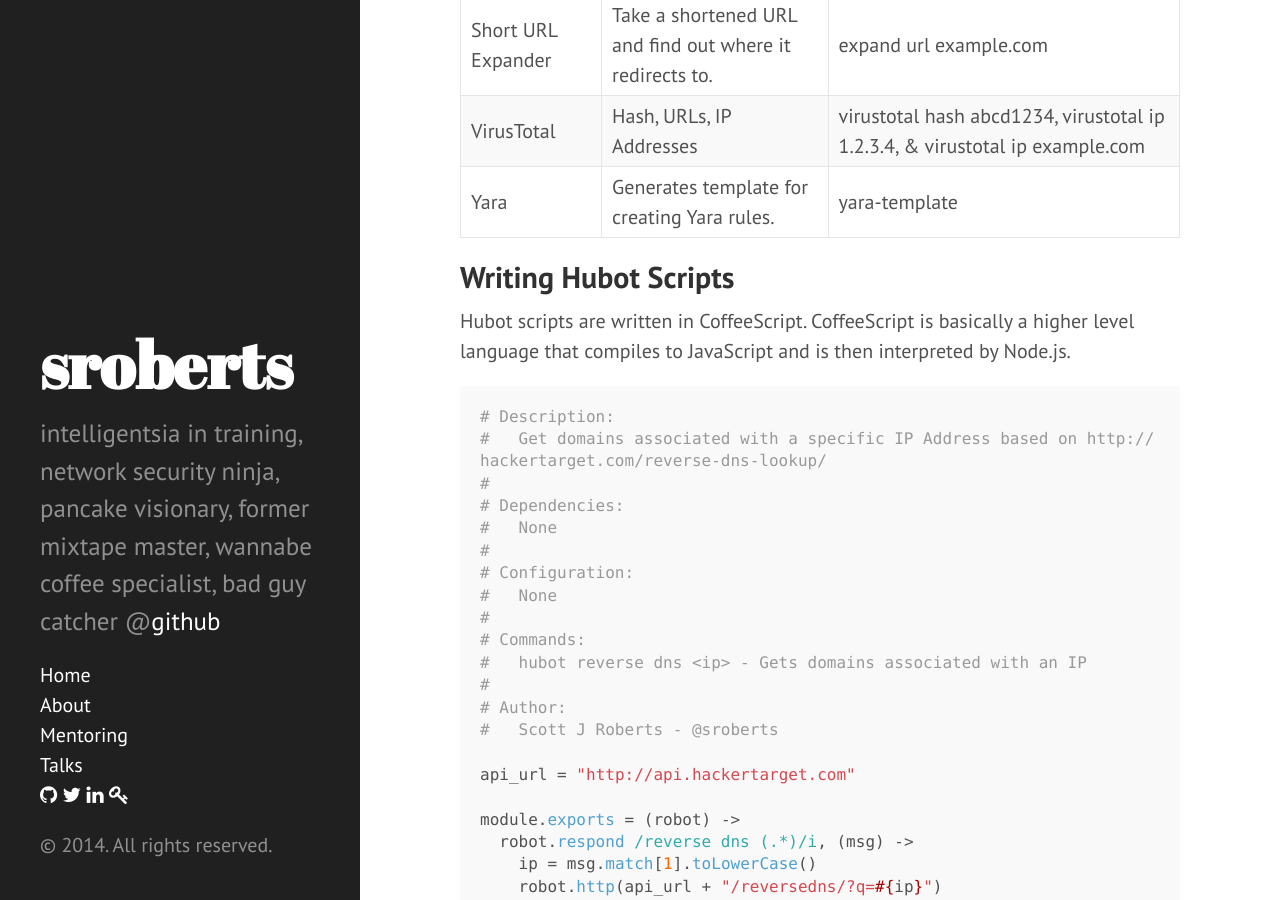
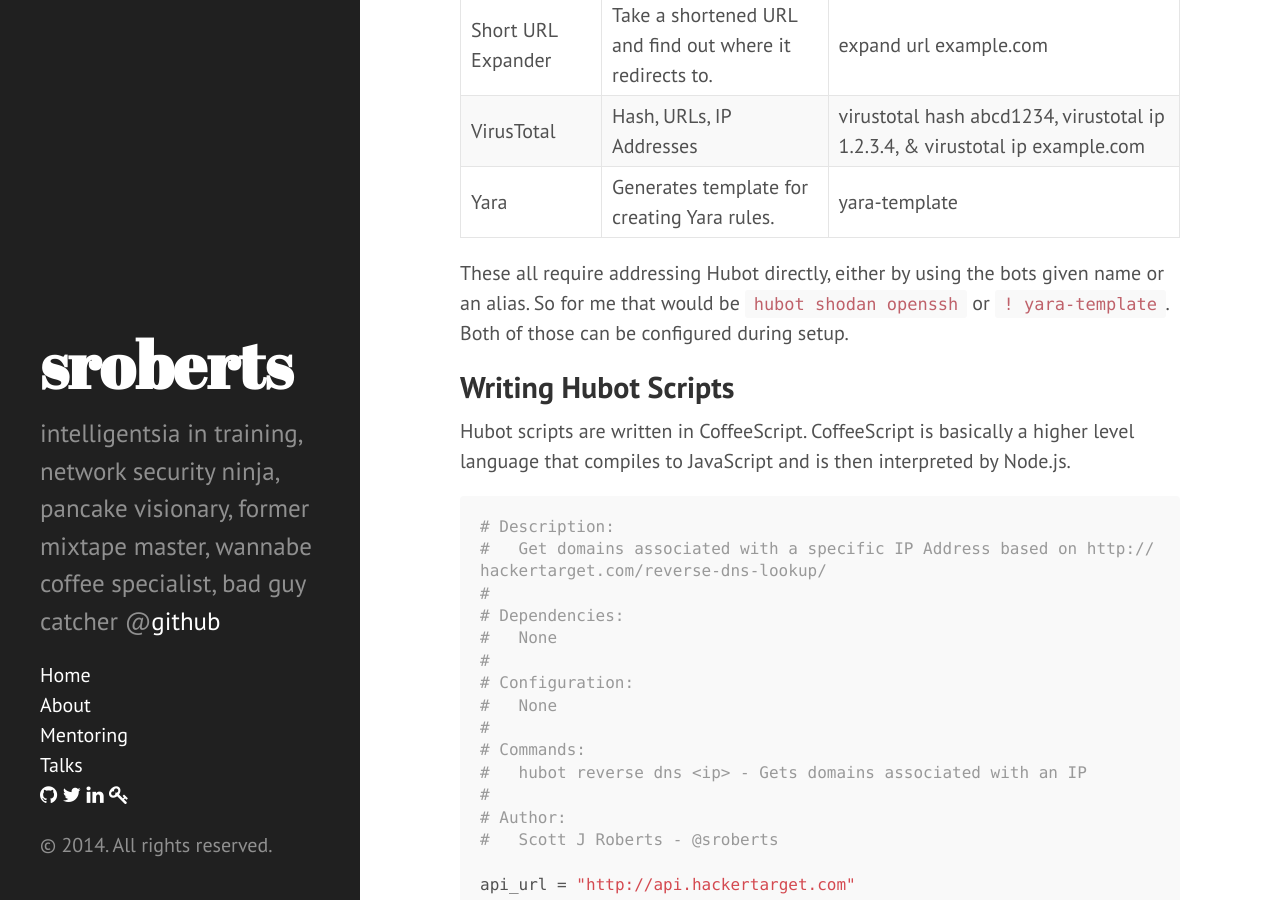
Before and after one commit to sroberts/sroberts.github.io, a Jekyll site: the page built from _posts/2014-05-13-using-robots-to-fight-bad-guys.md, in a window 1280 px wide and 900 px high, scrolled down 2564 px. Built offline with Jekyll 4.4.1, drawn with Linux system fonts in a browser that asks for light colours; nearby versions of some CDN libraries; Markdown is read by kramdown in place of the engine named in the settings.

Commit message:
Add some details about addressing Hubot

````diff
--- a/_posts/2014-05-13-using-robots-to-fight-bad-guys.md
+++ b/_posts/2014-05-13-using-robots-to-fight-bad-guys.md
@@ -59,6 +59,8 @@ Once you've got a basic Hubot setup you'll want to [install the VTR scripts with
 | VirusTotal | Hash, URLs, IP Addresses | virustotal hash abcd1234, virustotal ip 1.2.3.4, & virustotal ip example.com |
 | Yara | Generates template for creating Yara rules. | yara-template |
 
+These all require addressing Hubot directly, either by using the bots given name or an alias. So for me that would be ```hubot shodan openssh``` or ```! yara-template```. Both of those can be configured during setup.
+
 ## Writing Hubot Scripts
 Hubot scripts are written in CoffeeScript. CoffeeScript is basically a higher level language that compiles to JavaScript and is then interpreted by Node.js.
 
````
